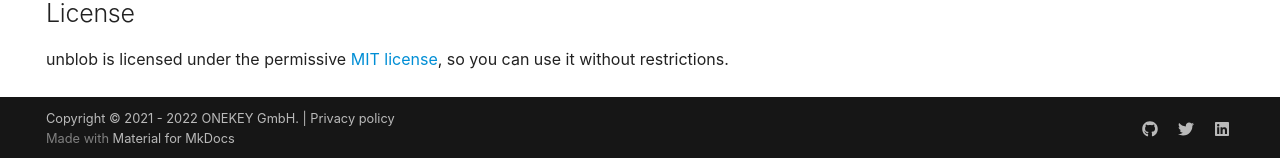
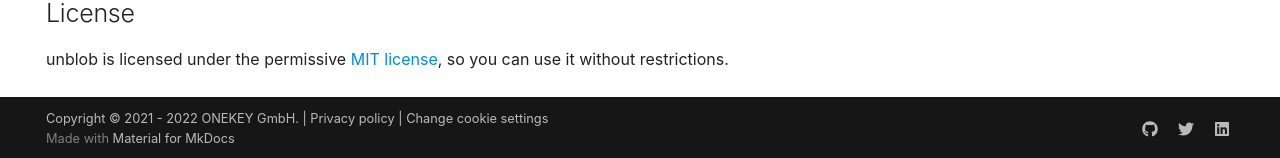
Before and after one commit to onekey-sec/unblob, an MkDocs documentation site: the page built from docs/index.md, in a window 1280 px wide and 900 px high, scrolled down 2222 px. Shown: the part 739-897 px from the top of the window. Built offline with MkDocs 1.6.1 and Material for MkDocs 9.7.7, drawn with Linux system fonts in a browser that asks for light colours; some web fonts are replaced; comment, search, counter and statistics services are not loaded; some of the changed lines change nothing that is shown.

Commit message:
feat(docs): add google analytics & cookie consent

```diff
--- a/mkdocs.yml
+++ b/mkdocs.yml
@@ -64,8 +64,18 @@
     - icon: fontawesome/brands/linkedin
       link: https://www.linkedin.com/company/onekey-sec/
       name: ONEKEY on LinkedIn
-
+  analytics:
+    provider: google
+    property: G-RQC2V8NDHT
+  consent:
+    title: Cookie consent
+    description: >-
+      We use cookies to recognize your repeated visits and preferences, as well
+      as to measure the effectiveness of our documentation and whether users
+      find what they're searching for. With your consent, you're helping us to
+      make our documentation better.
 
 copyright: >
   Copyright &copy; 2021 - 2022 ONEKEY GmbH.
   | <a href="/privacy/">Privacy policy</a>
+  | <a href="#__consent">Change cookie settings</a>
```
